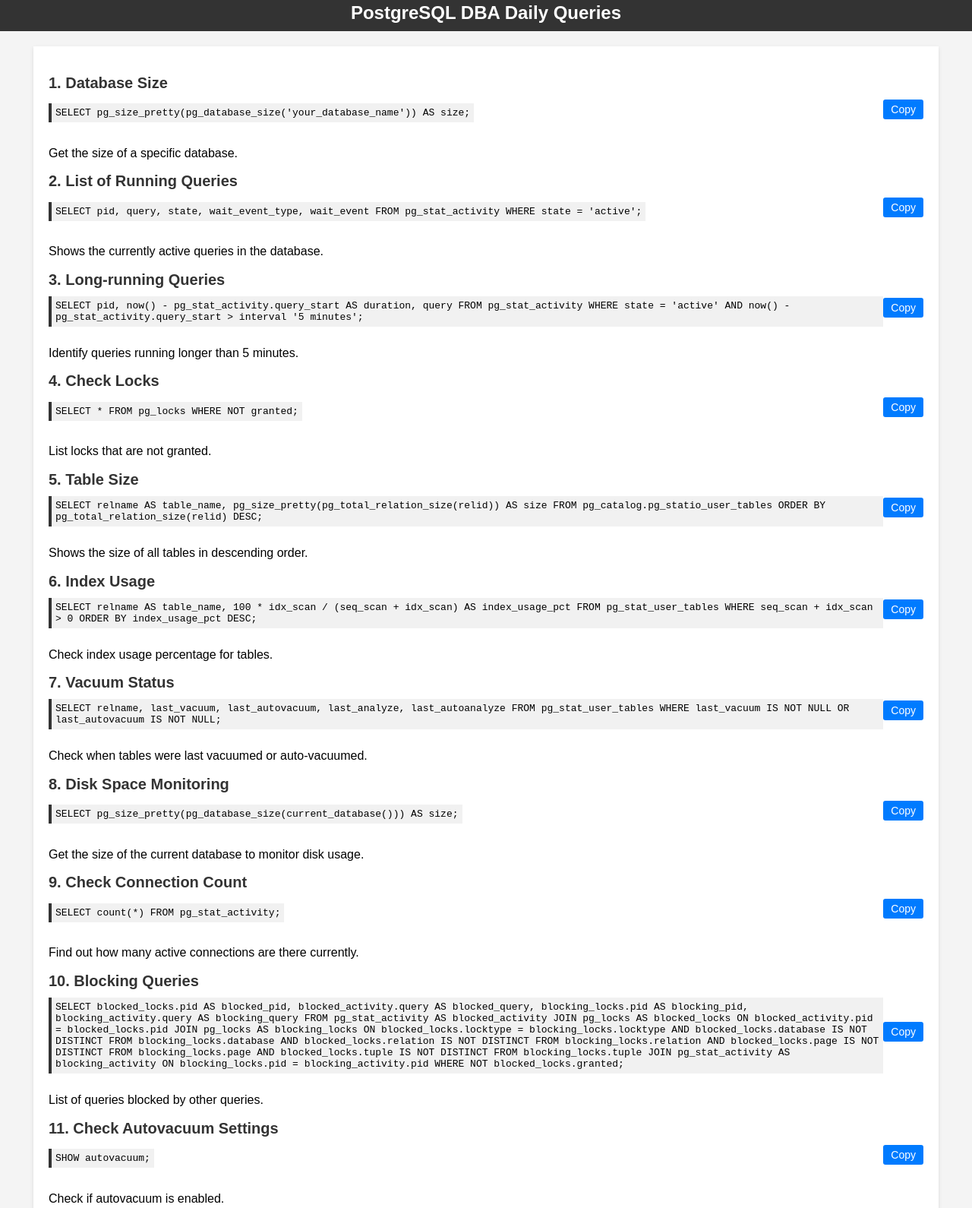
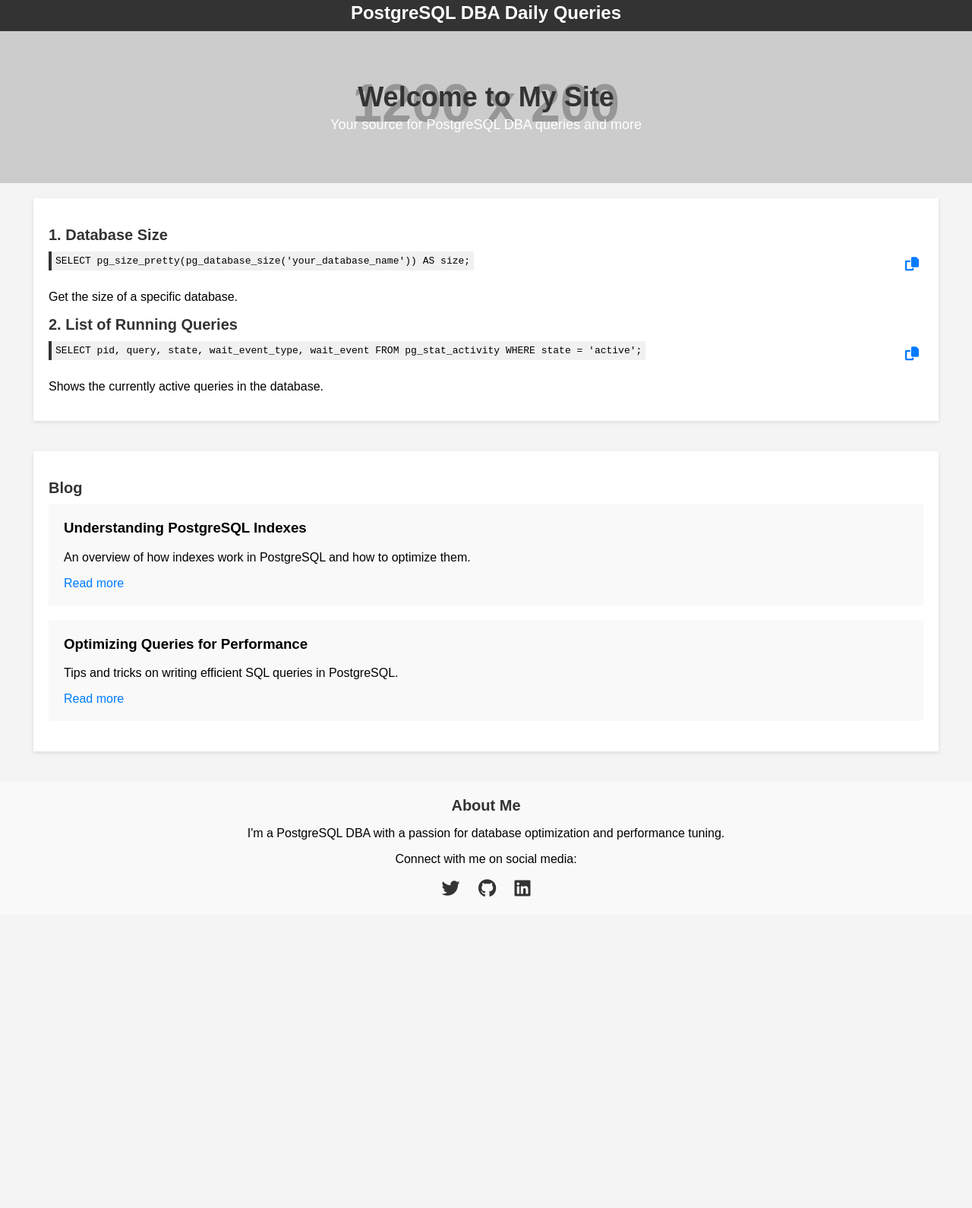
Before and after one commit to daniruddha29/daniruddha29.github.io, a plain HTML site: page index.html in a window 1280 px wide. Shown: the part 7-1597 px from the top of the page at 76% size. After the commit the page ends 1211 px from the top, so only its background shows below. Drawn offline with Linux system fonts and the light colour scheme; placeholder pictures from the web are drawn by us.

Commit message:
Update index.html

```diff
--- a/index.html
+++ b/index.html
@@ -4,6 +4,8 @@
     <meta charset="UTF-8">
     <meta name="viewport" content="width=device-width, initial-scale=1.0">
     <title>PostgreSQL DBA Daily Queries</title>
+    <!-- Font Awesome CSS for icons -->
+    <link rel="stylesheet" href="https://cdnjs.cloudflare.com/ajax/libs/font-awesome/6.4.0/css/all.min.css">
     <style>
         body {
             font-family: Arial, sans-serif;
@@ -16,10 +18,35 @@
             color: #fff;
             text-align: center;
             padding: 10px 0;
+            position: relative;
         }
         h1 {
             margin: 0;
             font-size: 24px;
+        }
+        /* Banner styles */
+        .banner {
+            background-image: url('https://via.placeholder.com/1200x200'); /* Replace with your banner image URL */
+            background-size: cover;
+            background-position: center;
+            height: 200px;
+            position: relative;
+        }
+        .banner-text {
+            position: absolute;
+            top: 50%;
+            left: 50%;
+            transform: translate(-50%, -50%);
+            color: #fff;
+            text-align: center;
+        }
+        .banner-text h2 {
+            font-size: 36px;
+            margin: 0;
+        }
+        .banner-text p {
+            font-size: 18px;
+            margin: 5px 0 0;
         }
         .container {
             width: 90%;
@@ -39,30 +66,64 @@
             display: block;
             margin-bottom: 10px;
             border-left: 4px solid #333;
-        }
-        pre {
-            background-color: #f1f1f1;
-            padding: 10px;
-            border-radius: 5px;
-            overflow-x: scroll;
+            overflow-x: auto;
         }
         .copy-btn {
-            background-color: #007BFF;
-            color: white;
+            background-color: transparent;
+            color: #007BFF;
             border: none;
-            padding: 5px 10px;
             cursor: pointer;
-            border-radius: 3px;
-            font-size: 14px;
-            margin-bottom: 20px;
+            font-size: 18px;
+            margin-left: 10px;
         }
         .copy-btn:hover {
-            background-color: #0056b3;
+            color: #0056b3;
         }
         .query-box {
             display: flex;
             justify-content: space-between;
             align-items: center;
+        }
+        /* About Me section */
+        .about-me {
+            background-color: #f9f9f9;
+            padding: 20px;
+            margin-top: 40px;
+            text-align: center;
+        }
+        .about-me h2 {
+            margin-top: 0;
+        }
+        .about-me p {
+            font-size: 16px;
+        }
+        .about-me a {
+            margin: 0 10px;
+            color: #333;
+            text-decoration: none;
+            font-size: 24px;
+        }
+        .about-me a:hover {
+            color: #007BFF;
+        }
+        /* Blog section */
+        .blog-section {
+            margin-top: 40px;
+        }
+        .blog-post {
+            background-color: #f9f9f9;
+            padding: 20px;
+            margin-bottom: 20px;
+        }
+        .blog-post h3 {
+            margin-top: 0;
+        }
+        .blog-post a {
+            color: #007BFF;
+            text-decoration: none;
+        }
+        .blog-post a:hover {
+            text-decoration: underline;
         }
     </style>
 </head>
@@ -72,6 +133,13 @@
     <h1>PostgreSQL DBA Daily Queries</h1>
 </header>
 
+<div class="banner">
+    <div class="banner-text">
+        <h2>Welcome to My Site</h2>
+        <p>Your source for PostgreSQL DBA queries and more</p>
+    </div>
+</div>
+
 <div class="container">
 
     <h2>1. Database Size</h2>
@@ -79,109 +147,56 @@
         <code id="query1">
             SELECT pg_size_pretty(pg_database_size('your_database_name')) AS size;
         </code>
-        <button class="copy-btn" onclick="copyQuery('query1')">Copy</button>
+        <button class="copy-btn" onclick="copyQuery('query1')">
+            <i class="fa-solid fa-copy"></i>
+        </button>
     </div>
     <p>Get the size of a specific database.</p>
+
+    <!-- Repeat for other queries, adjusting the copy buttons -->
 
     <h2>2. List of Running Queries</h2>
     <div class="query-box">
         <code id="query2">
             SELECT pid, query, state, wait_event_type, wait_event FROM pg_stat_activity WHERE state = 'active';
         </code>
-        <button class="copy-btn" onclick="copyQuery('query2')">Copy</button>
+        <button class="copy-btn" onclick="copyQuery('query2')">
+            <i class="fa-solid fa-copy"></i>
+        </button>
     </div>
     <p>Shows the currently active queries in the database.</p>
 
-    <h2>3. Long-running Queries</h2>
-    <div class="query-box">
-        <code id="query3">
-            SELECT pid, now() - pg_stat_activity.query_start AS duration, query FROM pg_stat_activity WHERE state = 'active' AND now() - pg_stat_activity.query_start > interval '5 minutes';
-        </code>
-        <button class="copy-btn" onclick="copyQuery('query3')">Copy</button>
+    <!-- Continue for all queries -->
+
+    <!-- Add more queries here -->
+
+</div>
+
+<!-- Blog Section -->
+<div class="container blog-section">
+    <h2>Blog</h2>
+    <div class="blog-post">
+        <h3>Understanding PostgreSQL Indexes</h3>
+        <p>An overview of how indexes work in PostgreSQL and how to optimize them.</p>
+        <a href="blog-post-1-url">Read more</a>
     </div>
-    <p>Identify queries running longer than 5 minutes.</p>
+    <div class="blog-post">
+        <h3>Optimizing Queries for Performance</h3>
+        <p>Tips and tricks on writing efficient SQL queries in PostgreSQL.</p>
+        <a href="blog-post-2-url">Read more</a>
+    </div>
+    <!-- Add more blog posts as needed -->
+</div>
 
-    <h2>4. Check Locks</h2>
-    <div class="query-box">
-        <code id="query4">
-            SELECT * FROM pg_locks WHERE NOT granted;
-        </code>
-        <button class="copy-btn" onclick="copyQuery('query4')">Copy</button>
-    </div>
-    <p>List locks that are not granted.</p>
-
-    <h2>5. Table Size</h2>
-    <div class="query-box">
-        <code id="query5">
-            SELECT relname AS table_name, pg_size_pretty(pg_total_relation_size(relid)) AS size FROM pg_catalog.pg_statio_user_tables ORDER BY pg_total_relation_size(relid) DESC;
-        </code>
-        <button class="copy-btn" onclick="copyQuery('query5')">Copy</button>
-    </div>
-    <p>Shows the size of all tables in descending order.</p>
-
-    <h2>6. Index Usage</h2>
-    <div class="query-box">
-        <code id="query6">
-            SELECT relname AS table_name, 100 * idx_scan / (seq_scan + idx_scan) AS index_usage_pct FROM pg_stat_user_tables WHERE seq_scan + idx_scan > 0 ORDER BY index_usage_pct DESC;
-        </code>
-        <button class="copy-btn" onclick="copyQuery('query6')">Copy</button>
-    </div>
-    <p>Check index usage percentage for tables.</p>
-
-    <h2>7. Vacuum Status</h2>
-    <div class="query-box">
-        <code id="query7">
-            SELECT relname, last_vacuum, last_autovacuum, last_analyze, last_autoanalyze FROM pg_stat_user_tables WHERE last_vacuum IS NOT NULL OR last_autovacuum IS NOT NULL;
-        </code>
-        <button class="copy-btn" onclick="copyQuery('query7')">Copy</button>
-    </div>
-    <p>Check when tables were last vacuumed or auto-vacuumed.</p>
-
-    <h2>8. Disk Space Monitoring</h2>
-    <div class="query-box">
-        <code id="query8">
-            SELECT pg_size_pretty(pg_database_size(current_database())) AS size;
-        </code>
-        <button class="copy-btn" onclick="copyQuery('query8')">Copy</button>
-    </div>
-    <p>Get the size of the current database to monitor disk usage.</p>
-
-    <h2>9. Check Connection Count</h2>
-    <div class="query-box">
-        <code id="query9">
-            SELECT count(*) FROM pg_stat_activity;
-        </code>
-        <button class="copy-btn" onclick="copyQuery('query9')">Copy</button>
-    </div>
-    <p>Find out how many active connections are there currently.</p>
-
-    <h2>10. Blocking Queries</h2>
-    <div class="query-box">
-        <code id="query10">
-            SELECT blocked_locks.pid AS blocked_pid, blocked_activity.query AS blocked_query, blocking_locks.pid AS blocking_pid, blocking_activity.query AS blocking_query FROM pg_stat_activity AS blocked_activity JOIN pg_locks AS blocked_locks ON blocked_activity.pid = blocked_locks.pid JOIN pg_locks AS blocking_locks ON blocked_locks.locktype = blocking_locks.locktype AND blocked_locks.database IS NOT DISTINCT FROM blocking_locks.database AND blocked_locks.relation IS NOT DISTINCT FROM blocking_locks.relation AND blocked_locks.page IS NOT DISTINCT FROM blocking_locks.page AND blocked_locks.tuple IS NOT DISTINCT FROM blocking_locks.tuple JOIN pg_stat_activity AS blocking_activity ON blocking_locks.pid = blocking_activity.pid WHERE NOT blocked_locks.granted;
-        </code>
-        <button class="copy-btn" onclick="copyQuery('query10')">Copy</button>
-    </div>
-    <p>List of queries blocked by other queries.</p>
-
-    <h2>11. Check Autovacuum Settings</h2>
-    <div class="query-box">
-        <code id="query11">
-            SHOW autovacuum;
-        </code>
-        <button class="copy-btn" onclick="copyQuery('query11')">Copy</button>
-    </div>
-    <p>Check if autovacuum is enabled.</p>
-
-    <h2>12. Query Execution Statistics</h2>
-    <div class="query-box">
-        <code id="query12">
-            SELECT datname, numbackends, xact_commit, xact_rollback, blks_read, blks_hit FROM pg_stat_database;
-        </code>
-        <button class="copy-btn" onclick="copyQuery('query12')">Copy</button>
-    </div>
-    <p>Database-level statistics on transactions and I/O operations.</p>
-
+<!-- About Me Section -->
+<div class="about-me">
+    <h2>About Me</h2>
+    <p>I'm a PostgreSQL DBA with a passion for database optimization and performance tuning.</p>
+    <p>Connect with me on social media:</p>
+    <a href="https://twitter.com/yourusername" target="_blank"><i class="fa-brands fa-twitter"></i></a>
+    <a href="https://github.com/yourusername" target="_blank"><i class="fa-brands fa-github"></i></a>
+    <a href="https://linkedin.com/in/yourusername" target="_blank"><i class="fa-brands fa-linkedin"></i></a>
+    <!-- Add other social media links -->
 </div>
 
 <script>
```
